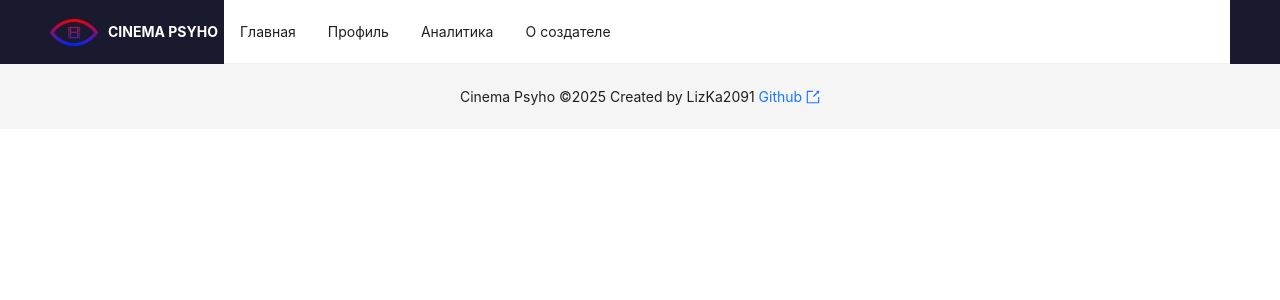
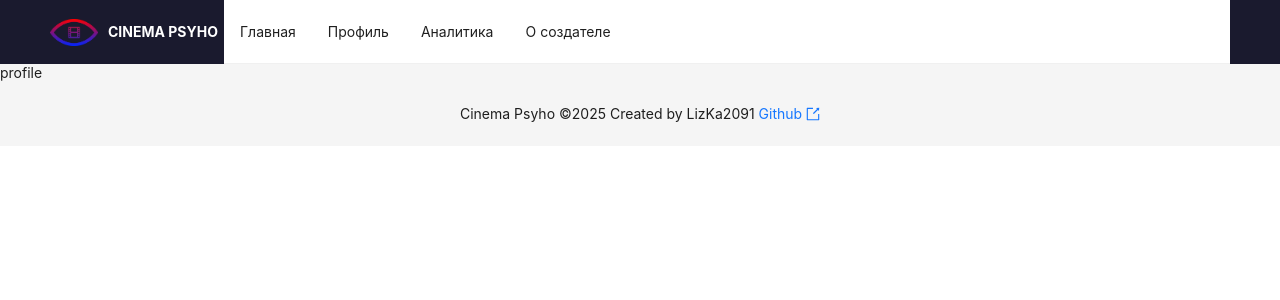
Before and after one commit to LizKa2091/cinema-psyho, a React (Create React App) app in the folder frontend/: page /profile in a window 1280 px wide. Shown: the top 300 px of the page. Built offline with nearby package versions, Linux system fonts and the light colour scheme.

Commit message:
feat: add profile page

```diff
--- a/frontend/src/App.tsx
+++ b/frontend/src/App.tsx
@@ -4,6 +4,7 @@
 import { BrowserRouter, Routes, Route } from 'react-router-dom';
 import Film from './pages/Film';
 import MainLayout from './components/layout/MainLayout';
+import Profile from './pages/Profile';
 
 const App: FC = () => {
    return (
@@ -12,6 +13,7 @@
             <Routes>
                <Route path='/' element={<Home />} />
                <Route path='/film/:id' element={<Film />} />
+               <Route path='/profile' element={<Profile />} />
             </Routes>
          </MainLayout>
       </BrowserRouter>
--- /dev/null
+++ b/frontend/src/pages/Profile.tsx
@@ -0,0 +1,11 @@
+import React, { FC } from 'react';
+
+const Profile: FC = () => {
+   return (
+      <div>
+         profile
+      </div>
+   )
+}
+
+export default Profile;
```
Also changed, not shown: frontend/src/pages/Profile.module.scss (added).
